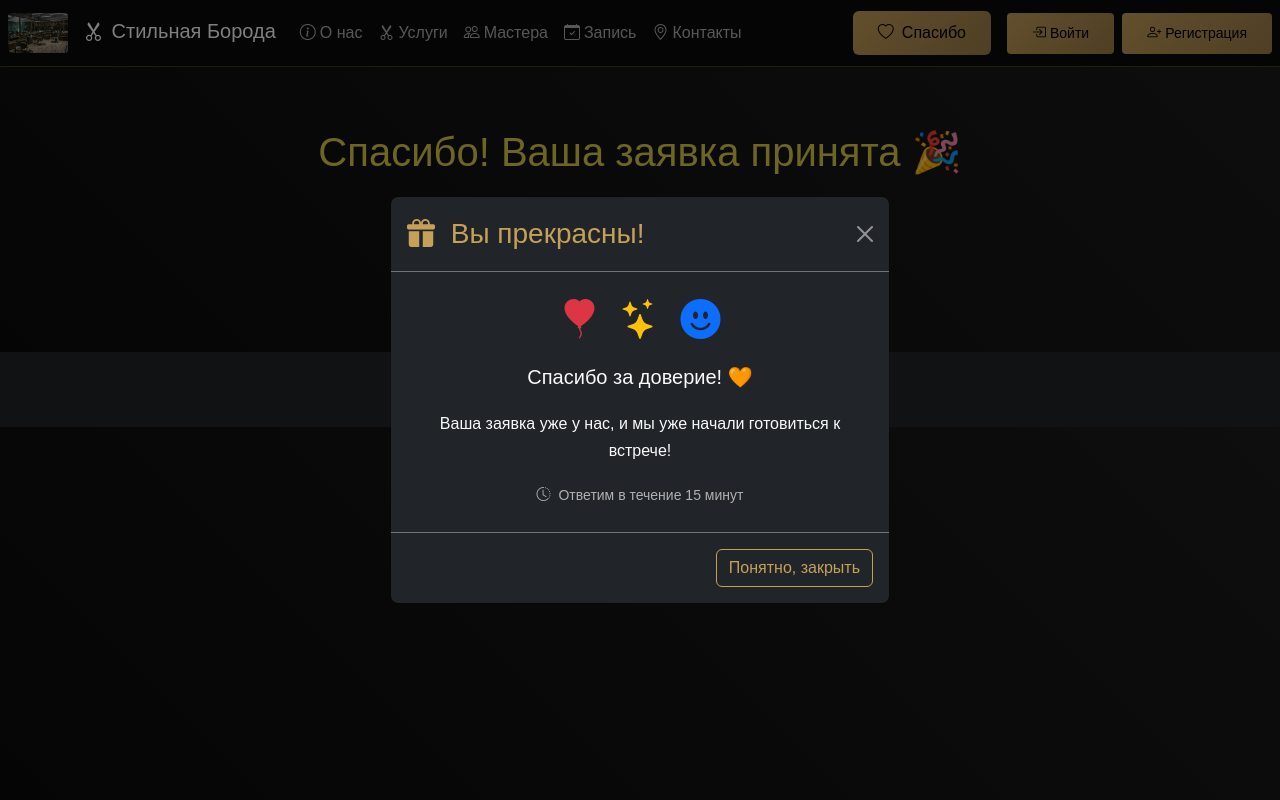
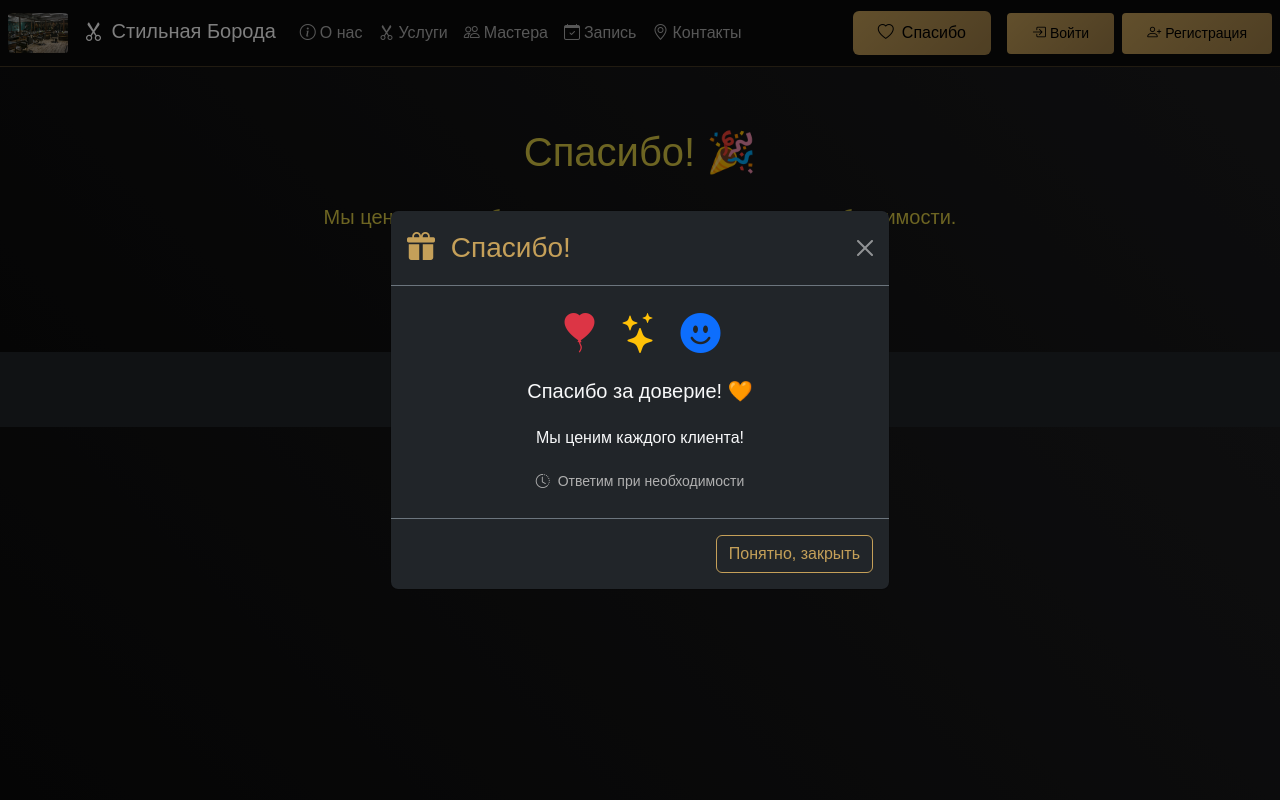
Before and after one commit to Alex-Berezovsky-non/Django_Project, a Django app: page /thanks/1/ in a window 1280 px wide. Run offline with Django 5.2, Linux system fonts and the light colour scheme; parts of the project's set-up code (start-up, migrations or seed data) failed here and were passed over.

Commit message:
hw_46_final_adjustments: "Финишные правки и оптимизация CBV"

```diff
--- a/templates/core/service_create.html
+++ b/templates/core/service_create.html
@@ -2,7 +2,7 @@
 {% block content %}
 <div class="container mt-4">
     <h2>Создать услугу</h2>
-    <form method="post" enctype="multipart/form-data">
+    <form method="post" enctype="multipart/form-data" action="{% url 'service_create' %}">
         {% csrf_token %}
         <div class="mb-3">
             {{ form.name.label_tag }}
--- a/templates/core/thanks.html
+++ b/templates/core/thanks.html
@@ -5,8 +5,16 @@
 
 {% block content %}
 <div class="container mt-5 text-center">
-    <h1 class="mb-4">Спасибо! Ваша заявка принята 🎉</h1>
-    <p class="lead">Мы свяжемся с вами в ближайшее время.</p>
+    {% if source == 'order' %}
+        <h1 class="mb-4">Спасибо за ваш заказ! 🎉</h1>
+        <p class="lead">Мы уже получили вашу заявку и свяжемся с вами в ближайшее время для подтверждения.</p>
+    {% elif source == 'review' %}
+        <h1 class="mb-4">Спасибо за ваш отзыв! 👍</h1>
+        <p class="lead">Ваш отзыв отправлен на модерацию и будет опубликован после проверки.</p>
+    {% else %}
+        <h1 class="mb-4">Спасибо! 🎉</h1>
+        <p class="lead">Мы ценим ваше обращение и свяжемся с вами при необходимости.</p>
+    {% endif %}
 
     <a href="{% url 'landing' %}"
        class="btn btn-primary mt-3">
@@ -21,24 +29,63 @@
             <div class="modal-header border-secondary">
                 <h3 class="modal-title text-gold">
                     <i class="bi bi-gift-fill me-2"></i>
-                    Вы прекрасны!
+                    {% if source == 'order' %}
+                        Заявка принята!
+                    {% elif source == 'review' %}
+                        Отзыв отправлен!
+                    {% else %}
+                        Спасибо!
+                    {% endif %}
                 </h3>
                 <button type="button" class="btn-close btn-close-white" data-bs-dismiss="modal"></button>
             </div>
             <div class="modal-body text-center py-4">
                 <div class="animate__animated animate__bounceIn">
-                    <i class="bi bi-balloon-heart-fill text-danger h1"></i>
-                    <i class="bi bi-stars text-warning h1 mx-3"></i>
-                    <i class="bi bi-emoji-smile-fill text-primary h1"></i>
+                    {% if source == 'order' %}
+                        <i class="bi bi-calendar-check text-success h1"></i>
+                        <i class="bi bi-clock-history text-warning h1 mx-3"></i>
+                        <i class="bi bi-check-circle text-primary h1"></i>
+                    {% elif source == 'review' %}
+                        <i class="bi bi-chat-heart text-success h1"></i>
+                        <i class="bi bi-stars text-warning h1 mx-3"></i>
+                        <i class="bi bi-check-circle text-primary h1"></i>
+                    {% else %}
+                        <i class="bi bi-balloon-heart-fill text-danger h1"></i>
+                        <i class="bi bi-stars text-warning h1 mx-3"></i>
+                        <i class="bi bi-emoji-smile-fill text-primary h1"></i>
+                    {% endif %}
                 </div>
 
-                <p class="lead mt-3">Спасибо за доверие! 🧡</p>
-                <p class="mb-0">Ваша заявка уже у нас, и мы уже начали готовиться к встрече!</p>
+                <p class="lead mt-3">
+                    {% if source == 'order' %}
+                        Мы уже готовимся к вашему визиту!
+                    {% elif source == 'review' %}
+                        Ваше мнение очень важно для нас!
+                    {% else %}
+                        Спасибо за доверие! 🧡
+                    {% endif %}
+                </p>
+
+                <p class="mb-0">
+                    {% if source == 'order' %}
+                        Ожидайте звонка для подтверждения деталей.
+                    {% elif source == 'review' %}
+                        После проверки отзыв появится на сайте.
+                    {% else %}
+                        Мы ценим каждого клиента!
+                    {% endif %}
+                </p>
 
                 <div class="mt-3 text-muted">
                     <small>
                         <i class="bi bi-clock-history me-1"></i>
-                        Ответим в течение 15 минут
+                        {% if source == 'order' %}
+                            Подтвердим заявку в течение 15 минут
+                        {% elif source == 'review' %}
+                            Проверим отзыв в течение 24 часов
+                        {% else %}
+                            Ответим при необходимости
+                        {% endif %}
                     </small>
                 </div>
             </div>
@@ -67,6 +114,7 @@
     document.addEventListener('DOMContentLoaded', function() {
         const modal = new bootstrap.Modal(document.getElementById('thanksModal'));
         modal.show();
+
         setTimeout(() => {
             const animatedElement = document.querySelector('.animate__animated');
             if (animatedElement) {
--- a/templates/includes/menu.html
+++ b/templates/includes/menu.html
@@ -49,7 +49,7 @@
 
             <div class="d-flex gap-2 align-items-center">
 
-                <a href="{% url 'thanks' %}" class="btn btn-gold">
+                <a href="{% url 'thanks' source='general' %}" class="btn btn-gold">
                     <i class="bi bi-heart me-2"></i>Спасибо
                 </a>
 
```
Also changed, not shown: templates/core/order_create.html (added, +17 -0 lines).
